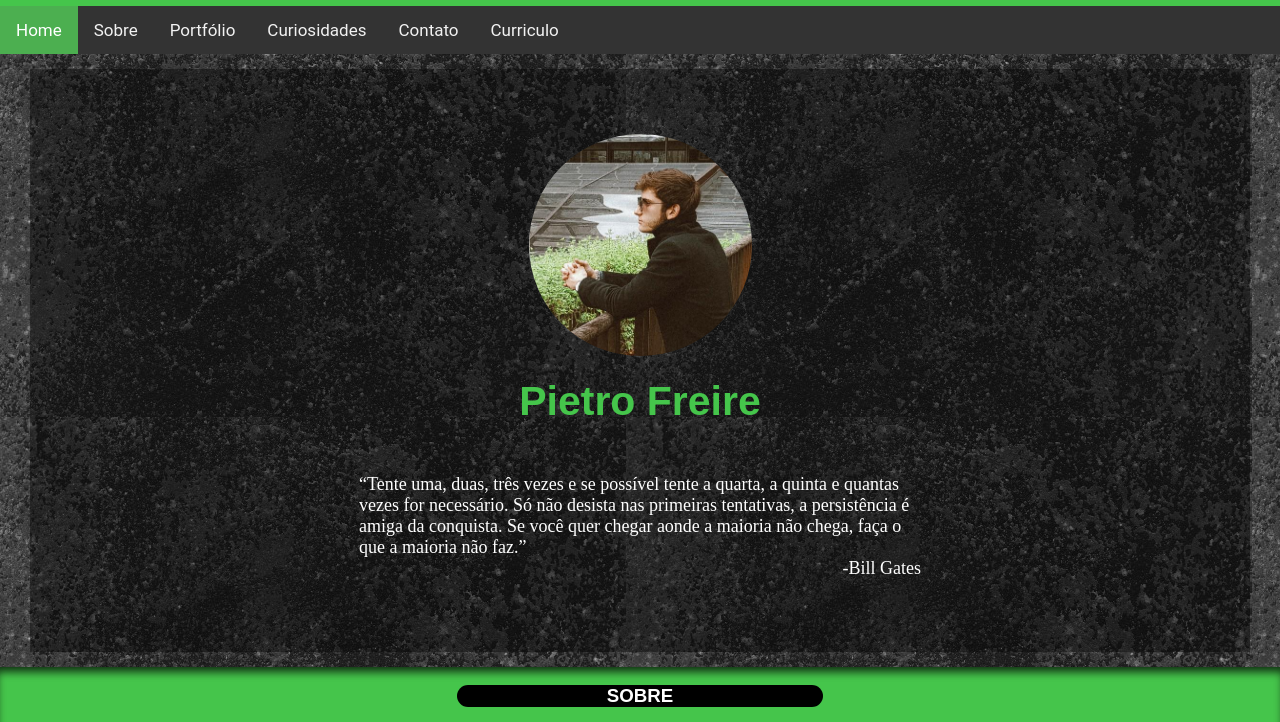
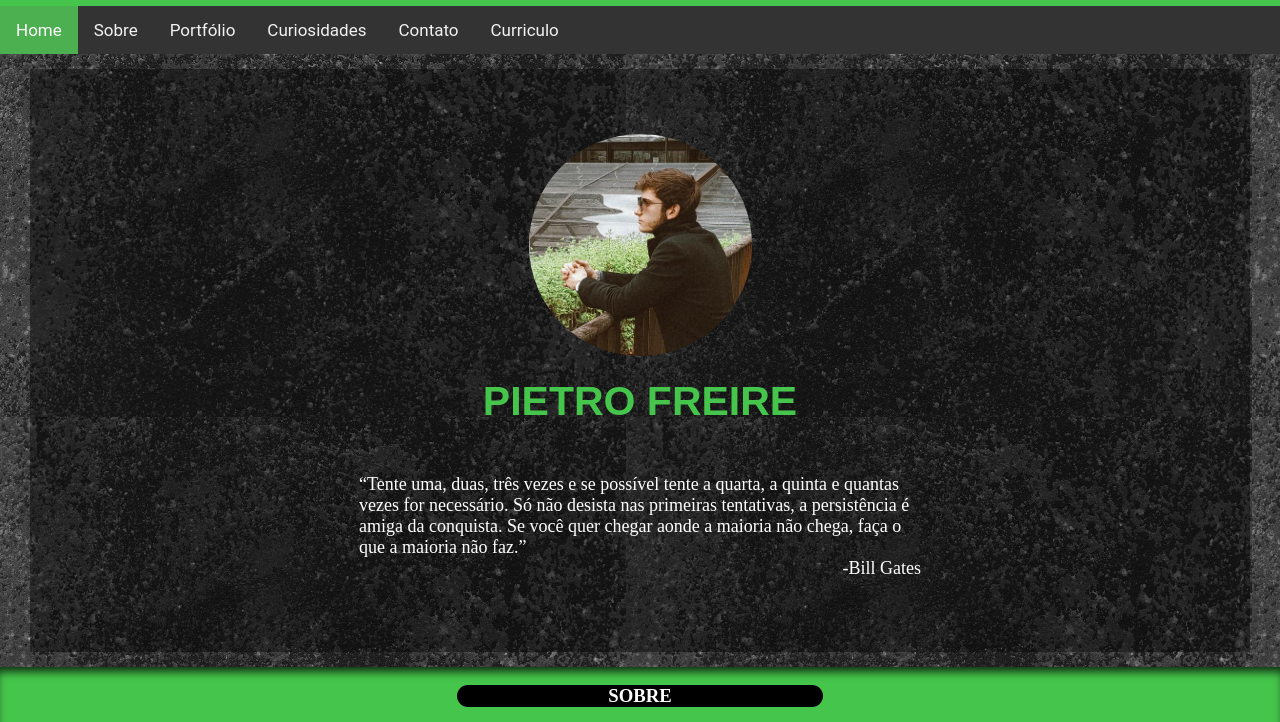
Before and after one commit to PietroFreire/pietrofreire-website, a plain HTML site: page index.html in a window 1280 px wide. Shown: the top 722 px of the page. Drawn offline with Linux system fonts and the light colour scheme.

Commit message:
Alterações

```diff
--- a/index.html
+++ b/index.html
@@ -57,7 +57,7 @@
             <article>
                 <aside><img id="photo-user" src="imgs/user.png"/></aside>
                 <br>
-                <h4>Pietro Freire</h4>
+                <h4>PIETRO FREIRE</h4>
             </article>
         </section>
         <section id="section2">
--- a/style.css
+++ b/style.css
@@ -55,7 +55,7 @@ body{
 #section1 > article{
     grid-column: 3/10;
     text-align: center;
-    font-family: 'Monda', sans-serif;
+    font-family: 'Almarai', sans-serif;
     margin-bottom: px;
 }
 
@@ -104,7 +104,6 @@ body{
 }
 
 #sobre{
-    font-family: 'Almarai', sans-serif;
     background-color: black;
     border-radius: 50px;
     margin: 0px 50px 0px 50px;
```
